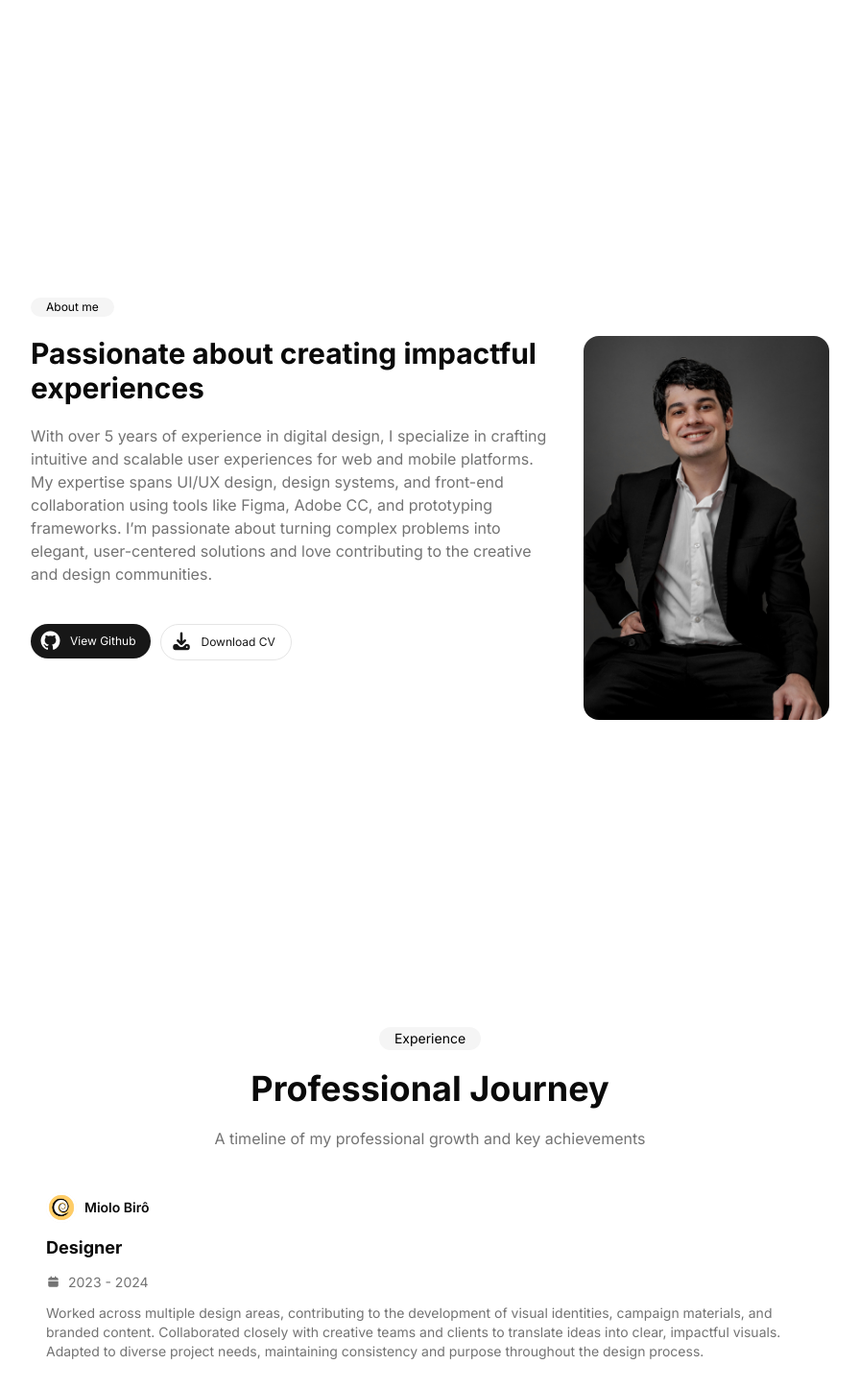
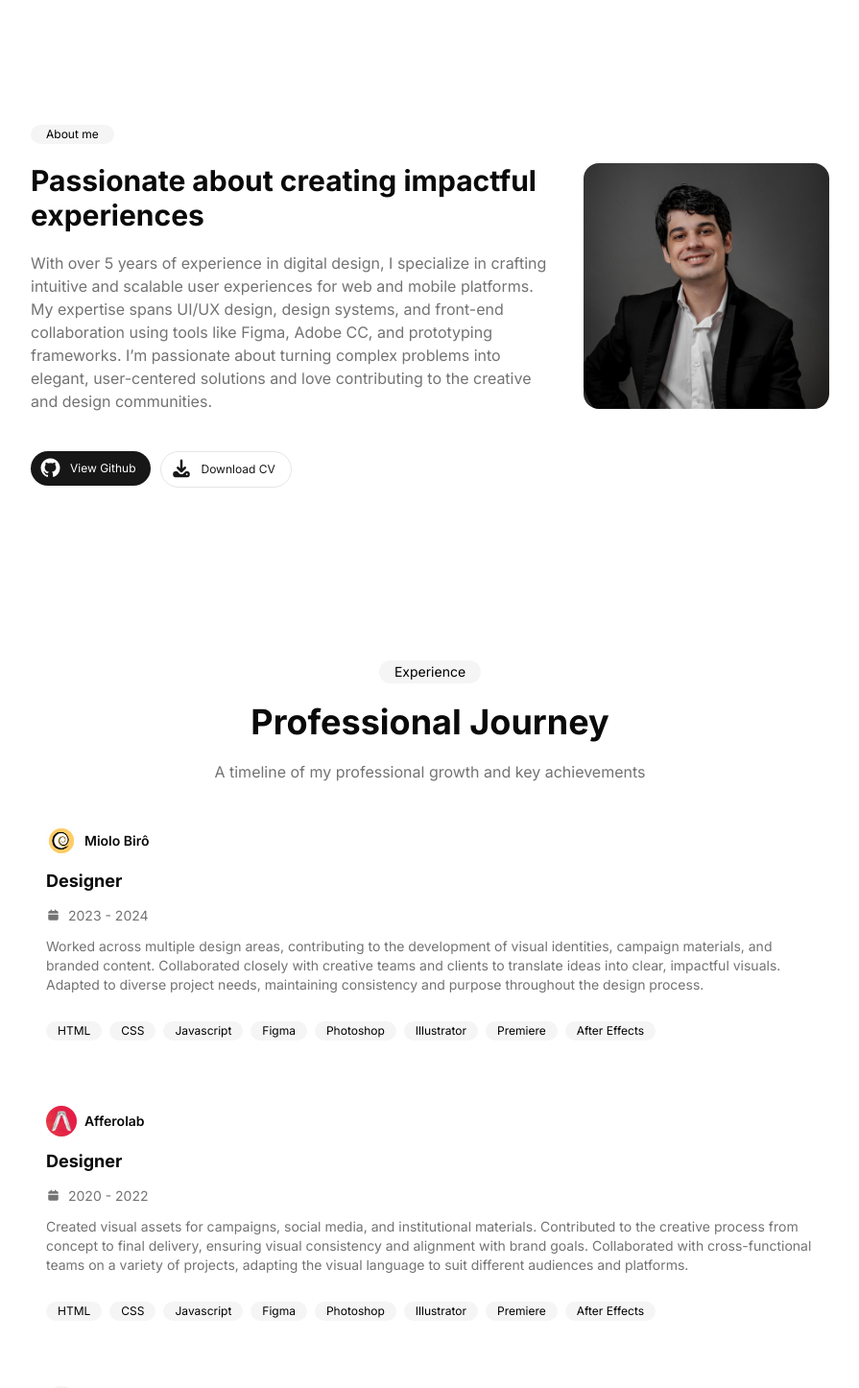
Before and after one commit to cidoliveira/portfolio-cidoliveira, a React (Vite) app: page / in a window 1280 px wide. Shown: the part 520-1966 px from the top of the page at 96% size, without its empty margins (192-1087 px from the left). Built offline with nearby package versions, Linux system fonts and the light colour scheme.

Commit message:
Revert "reponsiviness fixes - #5"
This reverts commit 0128df36e94d04090fb57e2c8ce2b932f604dda5.

```diff
--- a/src/App.tsx
+++ b/src/App.tsx
@@ -8,14 +8,14 @@ function App() {
   return (
     <div>
       <Header />
-      <div className="flex flex-col mx-2 sm:mx-[8vw] lg:mx-[15vw] my-25 sm:my-[8vh] lg:my-[20dvh] font-[Inter] bg-white">
-        <section id="home" className="scroll-mt-70 mb-80">
+      <div className="flex flex-col mx-2 sm:mx-[8vw] lg:mx-[15vw] my-25 sm:my-[8vh] lg:my-[15dvh] font-[Inter] bg-white">
+        <section id="home" className="scroll-mt-50 mb-45">
           <Hero />
         </section>
-        <section id="about" className="scroll-mt-50 mb-80">
+        <section id="about" className="scroll-mt-45 mb-45">
           <About />
         </section>
-        <section id="experience" className="scroll-mt-50 mb-80">
+        <section id="experience" className="scroll-mt-45 mb-45">
           <Experience />
         </section>
       </div>
--- a/src/components/About.tsx
+++ b/src/components/About.tsx
@@ -40,7 +40,7 @@ export default function About() {
           </div>
         </div>
         <img
-          className="object-cover w-full sm:w-64 h-100 sm:h-100 rounded-2xl object-top mt-6 sm:mt-0 sm:ml-8"
+          className="object-cover w-full sm:w-64 h-48 sm:h-64 rounded-2xl object-top mt-6 sm:mt-0 sm:ml-8"
           src={profilePic}
           alt="Profile picture"
         />
```
